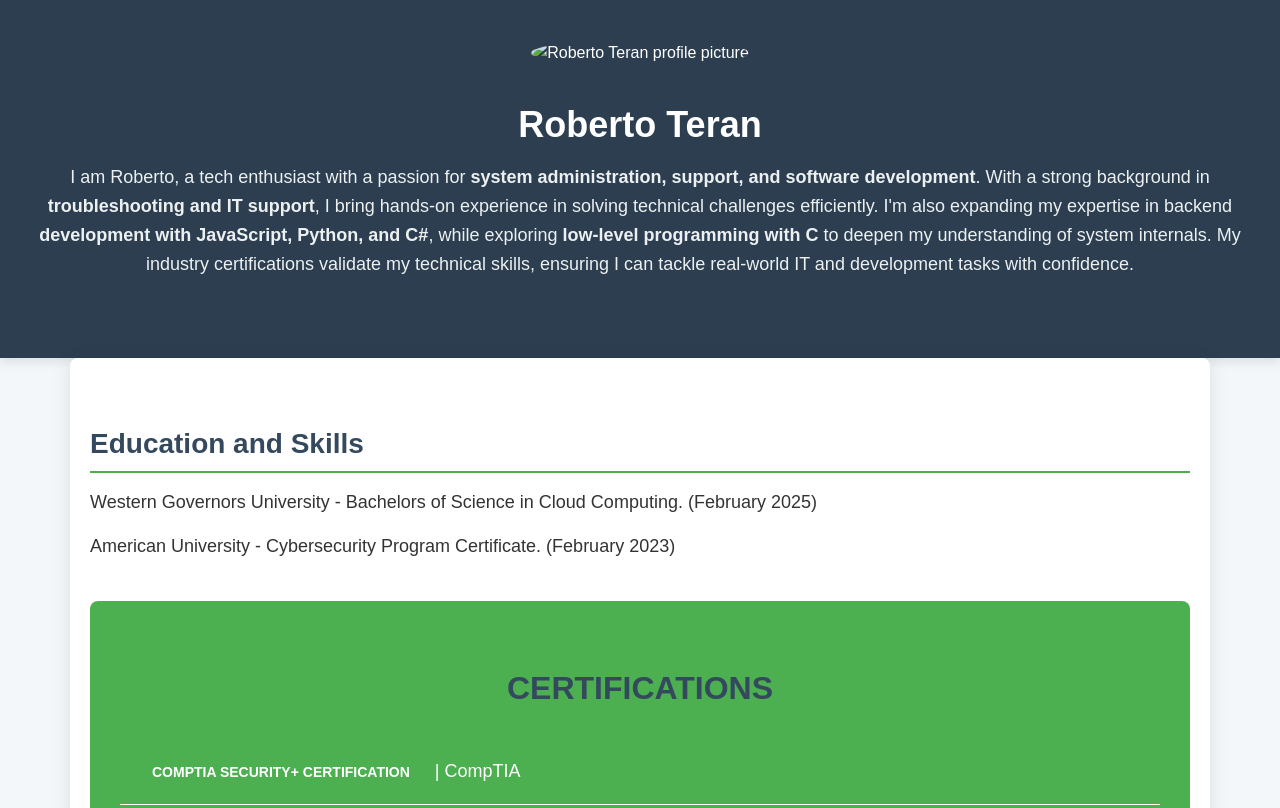
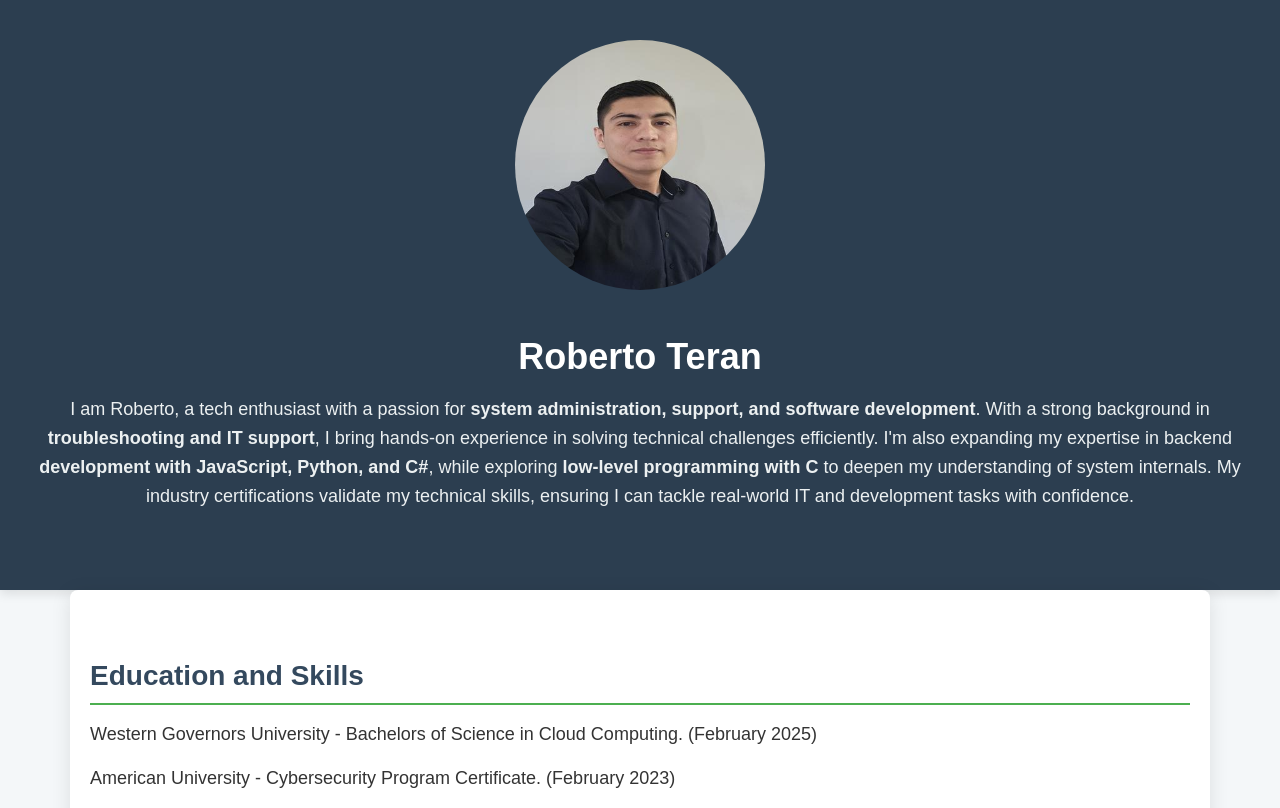
Before and after one commit to roberto01110100/CV, a plain HTML site: page index.html in a window 1280 px wide. Shown: the top 808 px of the page. Drawn offline with Linux system fonts and the light colour scheme.

Commit message:
Update index.html

```diff
--- a/index.html
+++ b/index.html
@@ -11,7 +11,7 @@
 <body>
   <header>
     <section id="profile">
-      <img src="Images/me.jpg" alt="Roberto Teran profile picture">
+      <img src="Images/ProfilePic.jpg" alt="Roberto Teran profile picture">
       <h1>Roberto Teran</h1>
       <p>
         I am Roberto, a tech enthusiast with a passion for <strong>system administration, support, and software development</strong>. With a strong background in <strong>troubleshooting and IT support</strong>, I bring hands-on experience in solving technical challenges efficiently. I'm also expanding my expertise in backend <strong>development with JavaScript, Python, and C#</strong>, while exploring <strong>low-level programming with C</strong> to deepen my understanding of system internals. My industry certifications validate my technical skills, ensuring I can tackle real-world IT and development tasks with confidence.
```
